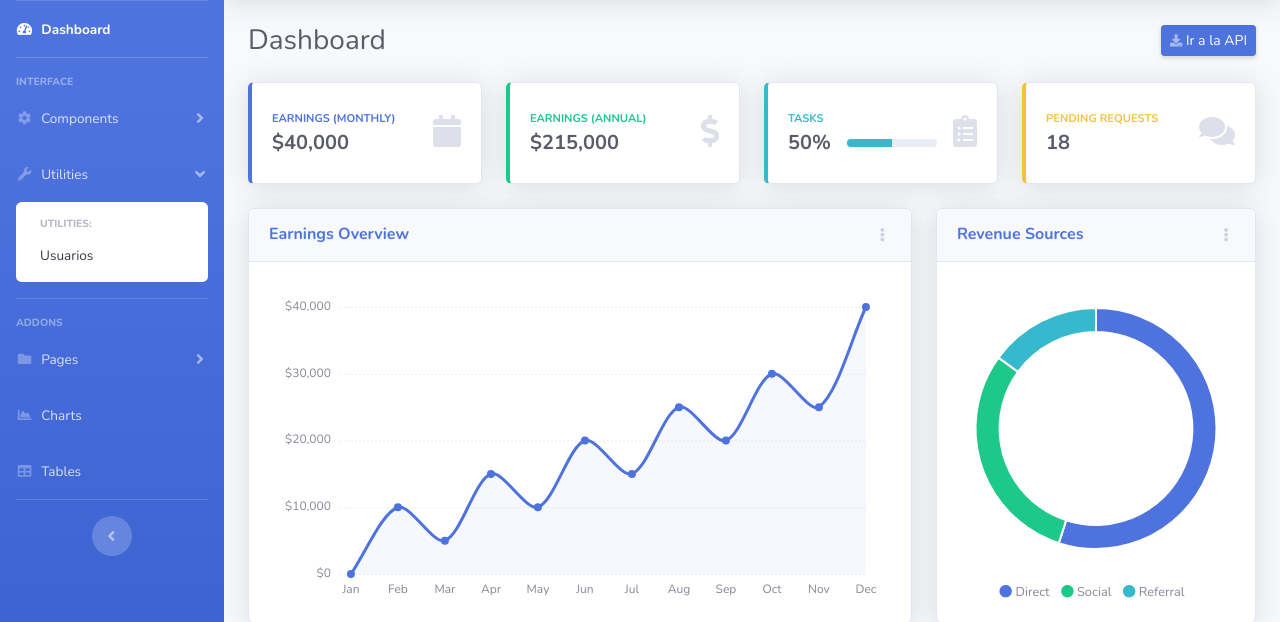
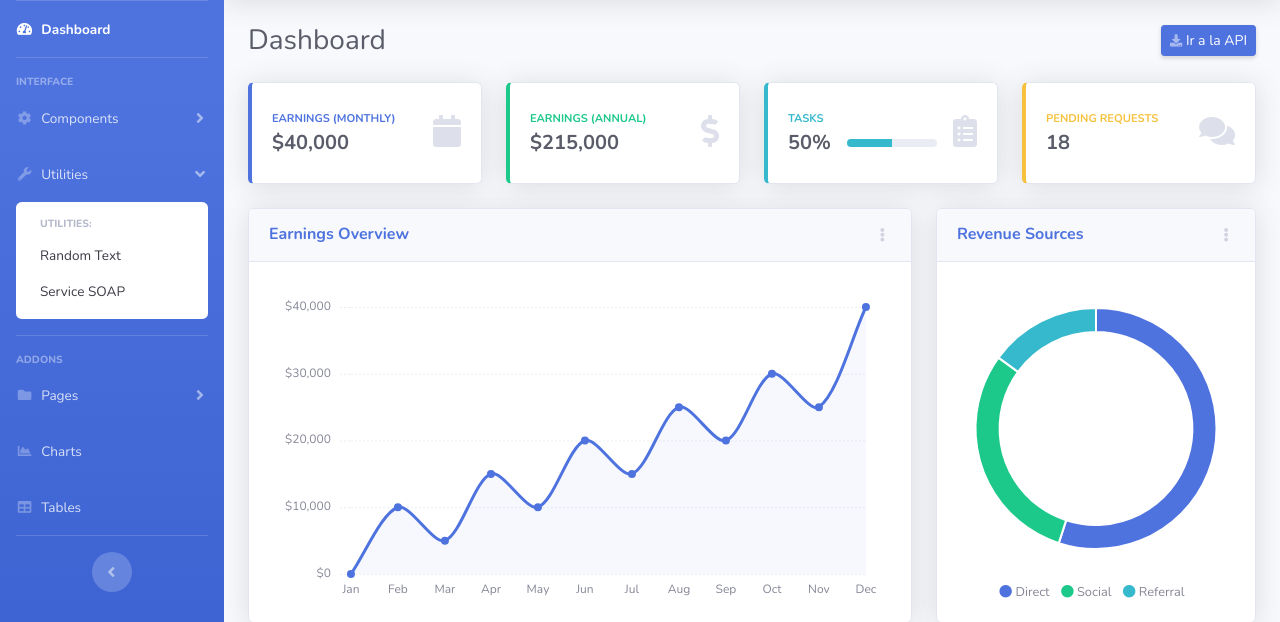
Before and after one commit to richpolis/AlsEvaTec, a Django app: page / in a window 1280 px wide, after a click on "Utilities". Shown: the part 70-692 px from the top of the page. Run offline with Django 3.2, Linux system fonts and the light colour scheme; some libraries are stand-ins or nearby versions.

Commit message:
Servicio de Random Text

```diff
--- a/alsevatec/settings.py
+++ b/alsevatec/settings.py
@@ -39,7 +39,8 @@ INSTALLED_APPS = [
     'django.contrib.staticfiles',
     'django_extensions',
     'rest_framework',
-    'albums'
+    'albums',
+    'services'
 ]
 
 MIDDLEWARE = [
--- a/alsevatec/urls.py
+++ b/alsevatec/urls.py
@@ -18,6 +18,7 @@ from django.contrib import admin
 from rest_framework import routers
 
 from albums.viewsets import AlbumViewSet, ArtistGroupViewSet
+from services.views import random_text, service_soap
 from .viewsets import UserViewSet
 
 router = routers.DefaultRouter()
@@ -29,5 +30,8 @@ urlpatterns = [
     url(r'^$', include('albums.urls')),
     url(r'^api/', include(router.urls)),
     url(r'^admin/', admin.site.urls),
+    url(r'^api-auth/', include('rest_framework.urls')),
+    url(r'^random/text/', name='api_random_text', view=random_text),
+    url(r'^service/soap/', name='api_service_soap', view=service_soap),
     url(r'^api-auth/', include('rest_framework.urls'))
 ]
--- a/templates/index.html
+++ b/templates/index.html
@@ -80,7 +80,8 @@
         <div id="collapseUtilities" class="collapse" aria-labelledby="headingUtilities" data-parent="#accordionSidebar">
           <div class="bg-white py-2 collapse-inner rounded">
             <h6 class="collapse-header">Utilities:</h6>
-            <a class="collapse-item" href="/api/users">Usuarios</a>
+            <a class="collapse-item" href="{% url 'api_random_text' %}">Random Text</a>
+            <a class="collapse-item" href="{% url 'api_service_soap' %}">Service SOAP</a>
           </div>
         </div>
       </li>
```
Also changed, not shown: db.sqlite3, 4 other files.
